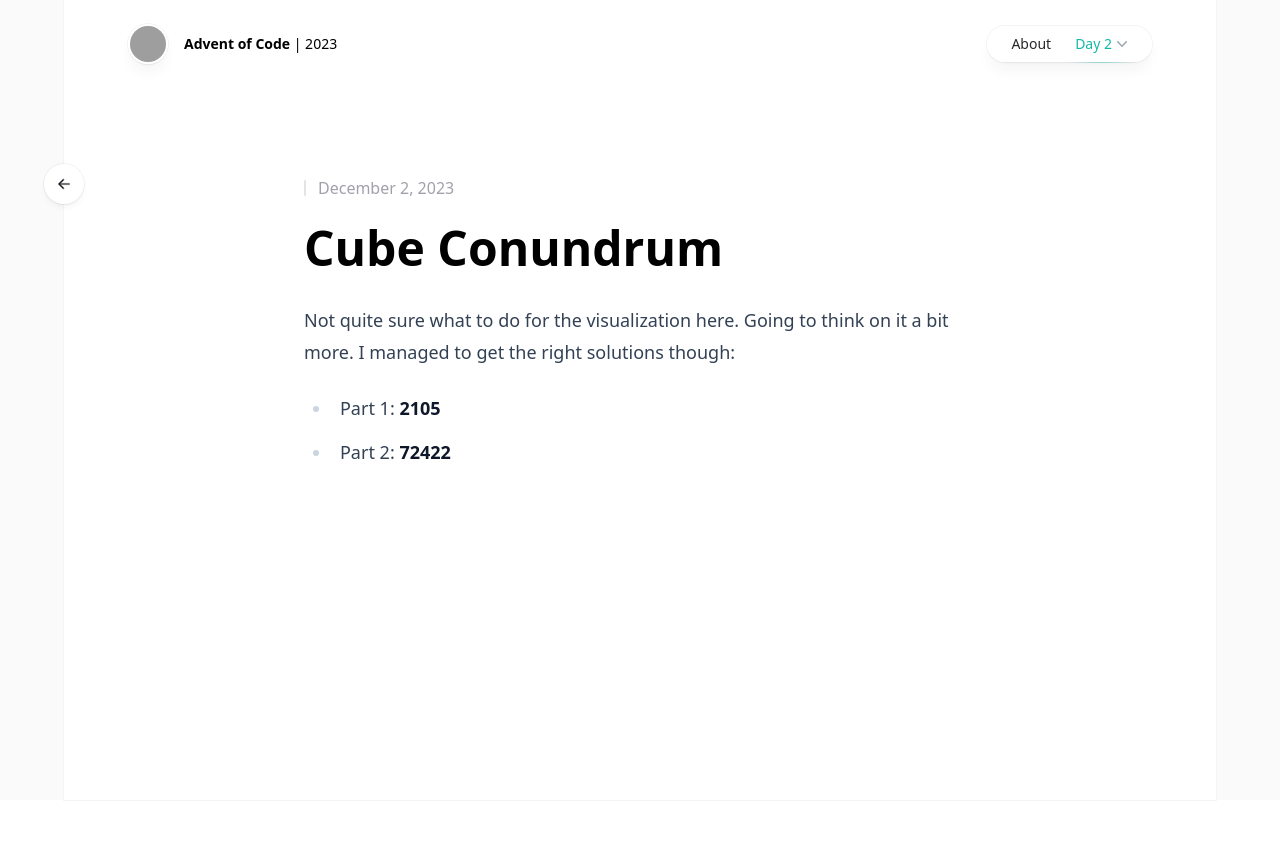
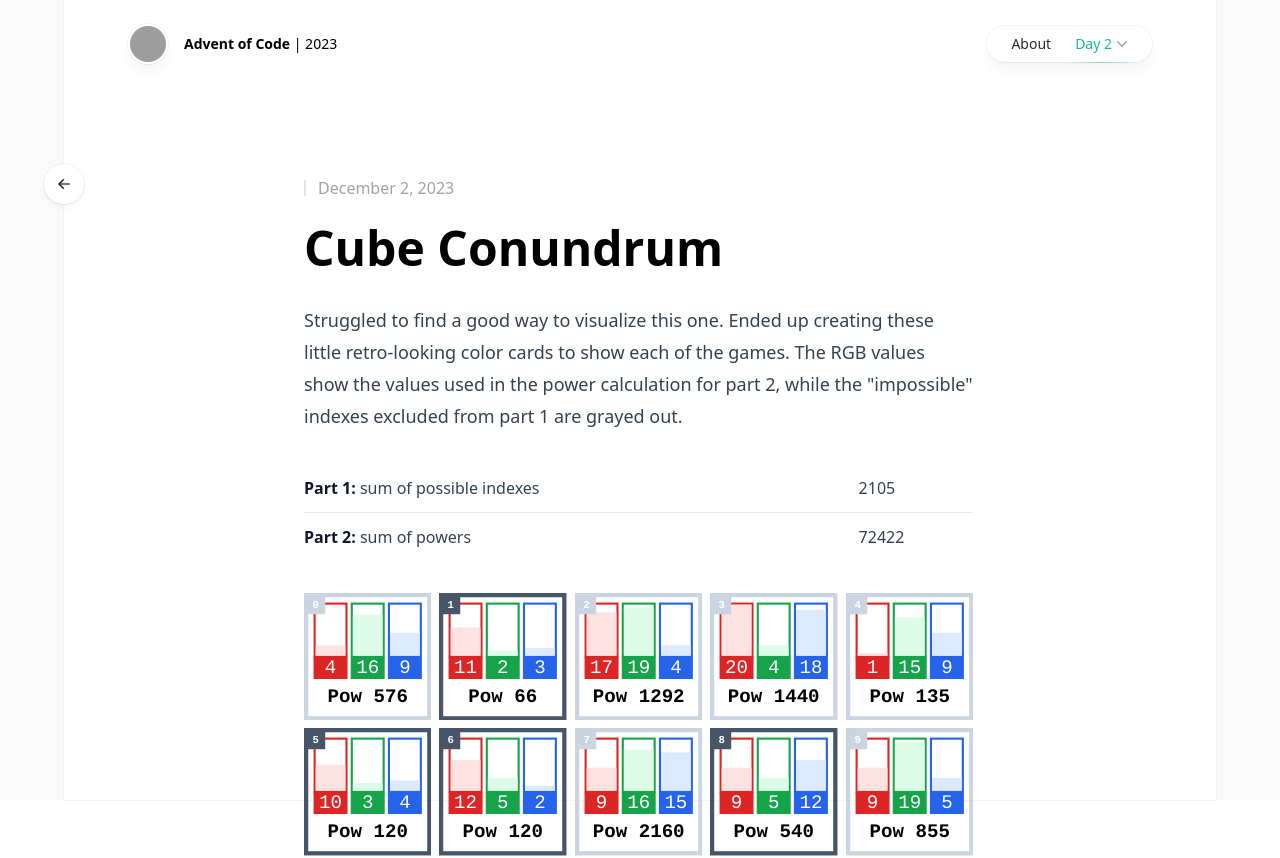
Before and after one commit to jasford/advent-of-code-2023, a React (Vite) app: page /day/2 in a window 1280 px wide. Shown: the top 858 px of the page. Before the commit the page ends 800 px from the top, so only its background shows below. Built offline with nearby package versions, Linux system fonts and the light colour scheme; grey boxes are pictures that could not be loaded.

Commit message:
Add visualizations for day 2.

```diff
--- a/src/colors.tsx
+++ b/src/colors.tsx
@@ -22,6 +22,18 @@ const colors: Colors = {
   sky: {
     400: 'rgb(56 189 248)',
   },
+  red: {
+    100: '#fee2e2',
+    600: '#dc2626',
+  },
+  green: {
+    100: '#dcfce7',
+    600: '#16a34a',
+  },
+  blue: {
+    100: '#dbeafe',
+    600: '#2563eb',
+  }
 };
 
 export default colors;
--- a/src/puzzles/day1/Sheet.tsx
+++ b/src/puzzles/day1/Sheet.tsx
@@ -8,7 +8,7 @@ const createCumulativeSummer = (sum: number) => (value: number) => {
 
 const Sheet = ({ advanced }: { advanced: boolean }): JSX.Element => {
   const cumulativeSum = createCumulativeSummer(0);
-  const list = inputData.map((line, i) => {
+  const list = inputData.map((line) => {
     const firstNum = getFirstNum(advanced)(line);
     const lastNum = getFirstNum(advanced)(line, true);
     const value = firstNum[0] * 10 + lastNum[0];
--- /dev/null
+++ b/src/puzzles/day2/Chart.tsx
@@ -0,0 +1,72 @@
+import { useEffect, useRef, useState } from 'react';
+import * as d3 from 'd3';
+import colors from '../../colors';
+import Toggle from '../../components/Toggle';
+
+const Chart = ({ data, highlight }: {
+  data: number[][]
+  highlight: number
+}): JSX.Element => {
+  const svgRef = useRef(null);
+
+  const [sorted, setSorted] = useState(false);
+
+  const processed = data.map((items, i) => [i, d3.sum(items)]);
+  const sortedData = processed.slice(0).sort((a, b) => d3.descending(a[1], b[1]));
+  const highlighted = sortedData.slice(0, highlight).map(([i]) => i);
+  const max = sortedData[0][1];
+
+  useEffect(() => {
+    if (data.length === 0) return;
+
+    const width = 500;
+    const height = 200;
+
+    const svg = d3.select(svgRef.current)
+      .append('svg')
+      .attr('preserveAspectRatio', 'xMinYMin meet')
+      .attr('viewBox', `0 0 ${width} ${height}`)
+      .append('g');
+
+    const x = d3.scaleBand()
+      .range([0, width])
+      .domain(processed.map((_d, i) => `${i}`))
+      .padding(0.25);
+
+    const y = d3.scaleLinear()
+      .domain([0, max])
+      .range([height, 0]);
+
+    svg.append('g')
+      .selectAll()
+      .data(sorted ? sortedData : processed)
+      .join('rect')
+      .attr('fill', ([i]) => highlighted.includes(i) ? colors.orange[400] : colors.slate[200])
+      .attr('x', (_d, i) => x(`${i}`) ?? 0)
+      .attr('y', d => y(d[1]))
+      .attr('height', (d) => y(0) - y(d[1]))
+      .attr('width', x.bandwidth());
+
+    return () => {
+      d3.select(svgRef.current).selectAll('*').remove();
+    };
+  }, [data, sorted]);
+
+  const label = highlight === 1
+    ? 'Max calories held by an elf'
+    : `Total calories held by top ${highlight} elves`;
+
+  const value = d3.sum(sortedData.slice(0, highlight).map(([_i, v]) => v));
+
+  return (
+    <div>
+      <div className="mb-2" ref={svgRef}></div>
+      <div className="flex">
+        <div className="flex-1 text-sm">{label}: <strong>{value}</strong></div>
+        <Toggle label="Sort Elves" enabled={sorted} setEnabled={setSorted} />
+      </div>
+    </div>
+  );
+};
+
+export default Chart;
--- a/src/puzzles/day2/Day2.tsx
+++ b/src/puzzles/day2/Day2.tsx
@@ -1,16 +1,30 @@
 import DayPage from '../../components/DayPage';
-import { solution1, solution2 } from './calculations';
+import { solution1, solution2, gameData } from './calculations';
+import Square from './Square';
 
 const Day2 = (): JSX.Element => {
   return (
     <DayPage day={2}>
       <p>
-        Not quite sure what to do for the visualization here. Going to think on it a bit more. I managed to get the right solutions though:
+        Struggled to find a good way to visualize this one. Ended up creating these little retro-looking color cards to show each of the games. The RGB values show the values used in the power calculation for part 2, while the "impossible" indexes excluded from part 1 are grayed out.
       </p>
-      <ul>
-        <li>Part 1: <strong>{solution1()}</strong></li>
-        <li>Part 2: <strong>{solution2()}</strong></li>
-      </ul>
+      <table>
+        <tbody>
+          <tr>
+            <td><strong>Part 1:</strong> sum of possible indexes</td>
+            <td>{solution1}</td>
+          </tr>
+          <tr>
+            <td><strong>Part 2:</strong> sum of powers</td>
+            <td>{solution2}</td>
+          </tr>
+        </tbody>
+      </table>
+      <div className="grid grid-cols-5 gap-2">
+        {gameData.map((game, i) => (
+          <Square key={i} i={i} game={game} />
+        ))}
+      </div>
     </DayPage>
   );
 };
--- /dev/null
+++ b/src/puzzles/day2/Square.tsx
@@ -0,0 +1,32 @@
+import { type Game } from './calculations';
+import colors from '../../colors';
+
+type RGB = 'red' | 'green' | 'blue';
+const rgbs: RGB[] = ['red', 'green', 'blue'];
+
+const Square = ({ game, i }: { game: Game, i: number }): JSX.Element => {
+  const rgb = {
+    red: (game.mins.red / 20) * 48,
+    green: (game.mins.green / 20) * 48,
+    blue: (game.mins.blue / 20) * 48,
+  };
+  const outlineColor = game.possible ? colors.slate[600] : colors.slate[300];
+  return (
+    <svg preserveAspectRatio="xMinYMin meet" viewBox="0 0 120 120">
+      <rect x="2" y="2" width="116" height="116" stroke={outlineColor} strokeWidth="4" fill="none" />
+      {rgbs.map((key, i) => (
+        <g key={i}>
+          <rect x={10 + i * 35} y="10" width="30" height="50" stroke={colors[key][600]} strokeWidth="2" fill="none" />
+          <rect x={11 + i * 35} y={11 + (48 - rgb[key])} width="28" height={rgb[key]} fill={colors[key][100]} stroke="none" />
+          <rect x={9 + i * 35} y="60" width="32" height="21" fill={colors[key][600]} stroke="none" />
+          <text x={25 + i * 35} y="75" fontFamily="'Courier', monospace" fill="white" textAnchor="middle">{game.mins[key]}</text>
+        </g>
+      ))}
+      <text x={60} y="103" fontFamily="'Courier', monospace" fontWeight="bold" textAnchor="middle">Pow {game.cubePower}</text>
+      <rect x="2" y="2" width="18" height="18" fill={outlineColor} />
+      <text x="11" y="14" fontSize="10" fontWeight="bold" fontFamily="'Courier', monospace" fill="white" textAnchor="middle">{i}</text>
+    </svg>
+  );
+};
+
+export default Square;
--- a/src/puzzles/day2/calculations.ts
+++ b/src/puzzles/day2/calculations.ts
@@ -1,16 +1,22 @@
 import inputRaw from './input.txt?raw';
 
-interface GameSet {
+export interface GameSet {
   red: number
   green: number
   blue: number
 }
 
-type Game = GameSet[];
+export interface Game {
+  data: GameSet[]
+  possible: boolean
+  mins: GameSet
+  cubePower: number
+}
 
-export const parse = (): Game[] => (
-  inputRaw.split('\n').filter(s => s.length > 0).map((line) => {
-    return line.split(':')[1].split(';').map((subset) => {
+const inputData = inputRaw
+  .split('\n')
+  .filter(s => s.length > 0)
+  .map((line) => line.split(':')[1].split(';').map((subset) => {
     const output = {
       red: 0,
       green: 0,
@@ -23,9 +29,7 @@ export const parse = (): Game[] => (
       }
     });
     return output;
-    });
-  })
-);
+  }));
 
 const setIsImpossible = (totals: GameSet) => (set: GameSet): boolean => (
   set.red > totals.red ||
@@ -37,7 +41,7 @@ const gameIsPossible = (totals: GameSet) => (sets: GameSet[]): boolean => (
   sets.find(setIsImpossible(totals)) === undefined
 );
 
-const minSet = (sets: GameSet[]): GameSet => sets.reduce(
+const maxSet = (sets: GameSet[]): GameSet => sets.reduce(
   (output, set) => ({
     red: Math.max(set.red, output.red),
     green: Math.max(set.green, output.green),
@@ -50,15 +54,18 @@ const cubePower = (game: GameSet): number => (
   game.red * game.green * game.blue
 );
 
-export const solution2 = (): number => (
-  parse()
-    .map(minSet)
-    .map(cubePower)
-    .reduce((sum, v) => sum + v, 0)
-);
+export const gameData: Game[] = inputData.map((sets) => {
+  const mins = maxSet(sets);
+  return {
+    data: sets,
+    possible: gameIsPossible({ red: 12, green: 13, blue: 14 })(sets),
+    mins,
+    cubePower: cubePower(mins),
+  };
+});
 
-export const solution1 = (): number => (
-  parse()
-    .map(gameIsPossible({ red: 12, green: 13, blue: 14 }))
-    .reduce((sum, possible, i) => possible ? sum + i + 1 : sum, 0)
-);
+export const solution2 = gameData
+  .reduce((sum, { cubePower }) => sum + cubePower, 0);
+
+export const solution1 = gameData
+  .reduce((sum, { possible }, i) => possible ? sum + i + 1 : sum, 0);
--- a/src/puzzles/puzzles.ts
+++ b/src/puzzles/puzzles.ts
@@ -10,7 +10,7 @@ const puzzles: PuzzleDay[] = [
   },
   {
     headline: 'Cube Conundrum',
-    summary: 'Working the puzzle.',
+    summary: 'Struggled to visualize this one. Ended up with some little retro-looking color cards to sort of show how the calculation works.',
   },
 ];
 
```
Lines whose indentation alone changed are shown as unchanged.
